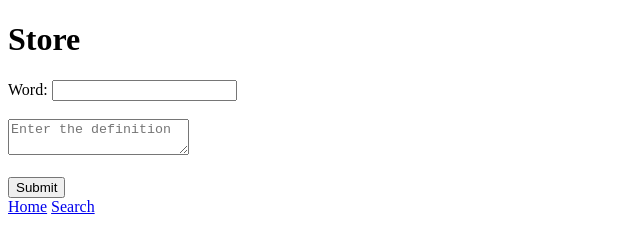
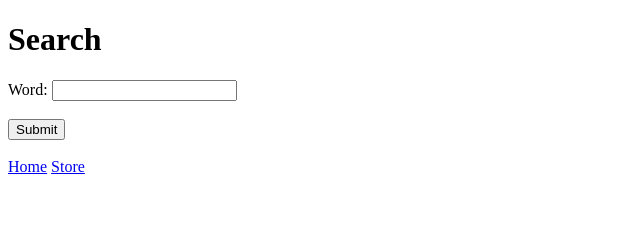
Before and after one commit to parhamabdolmohammadi/COMP-4537-Internet-Software-architecture_Lab5, a plain HTML site: page lab4/search.html in a window 1280 px wide. Shown: the whole page, without its empty margins (0-640 px from the left). Drawn offline with Linux system fonts and the light colour scheme.

Commit message:
debugging

```diff
--- a/lab4/search.html
+++ b/lab4/search.html
@@ -1,30 +1,21 @@
 <!DOCTYPE html>
 <html>
   <head>
-    <title>Store</title>
+    <title>Search</title>
   </head>
 
   <body>
-    <h1>Store</h1>
-    <form id="storeForm">
-      <label for="word">Word:</label>
-      <input type="text" id="word" name="word" /><br /><br />
-      <textarea
-        id="definition"
-        name="definition"
-        placeholder="Enter the definition"
-        required
-      ></textarea
-      ><br /><br />
-
+    <h1>Search</h1>
+    <form id="searchForm">
+      <label for="searchWord">Word:</label>
+      <input type="text" id="searchWord" name="searchWord" /><br /><br />
       <input type="submit" value="Submit" />
     </form>
-
+    <br />
     <div id="result"></div>
     <a href="index.html">Home</a>
-    <a href="search.html">Search</a>
-
+    <a href="store.html">Store</a>
     <script src="en/en.js"></script>
-    <script src="modules/store.js"></script>
+    <script src="modules/search.js"></script>
   </body>
 </html>
```
